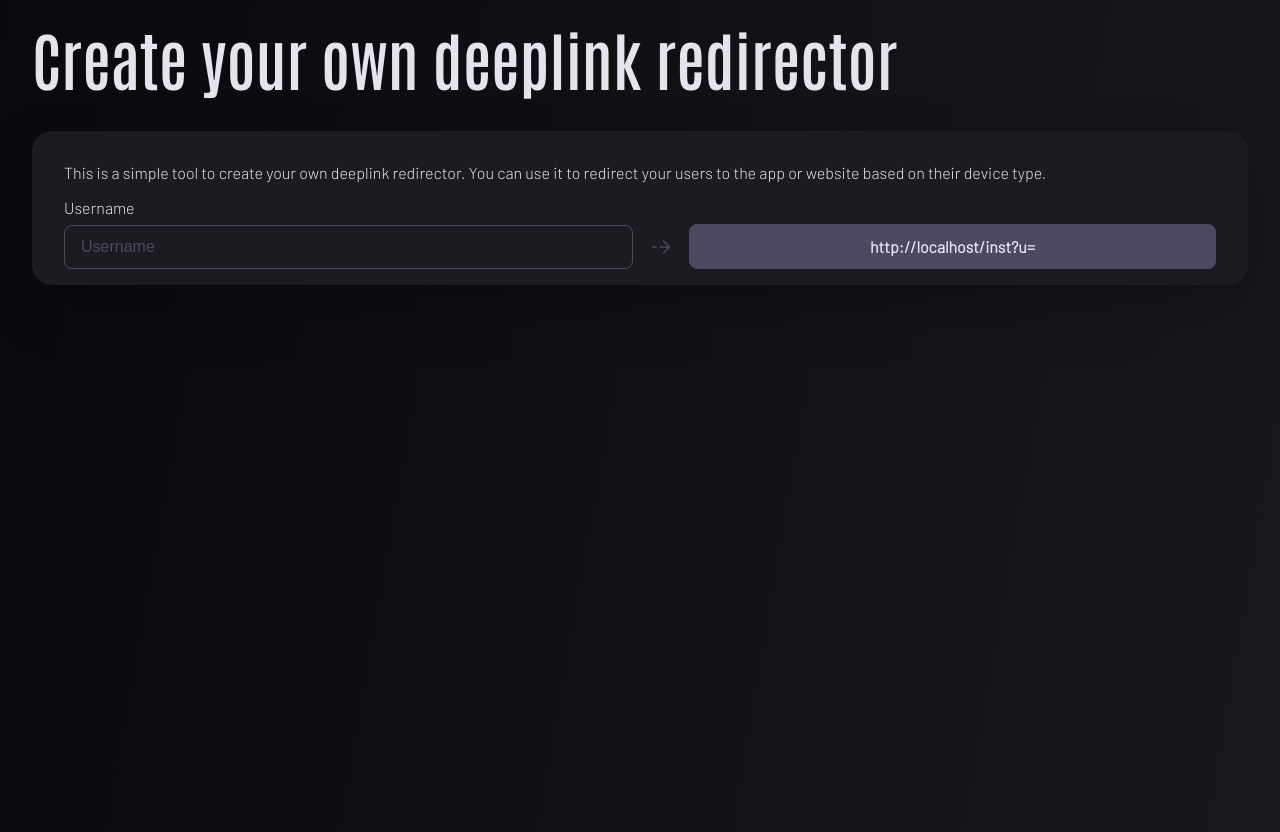
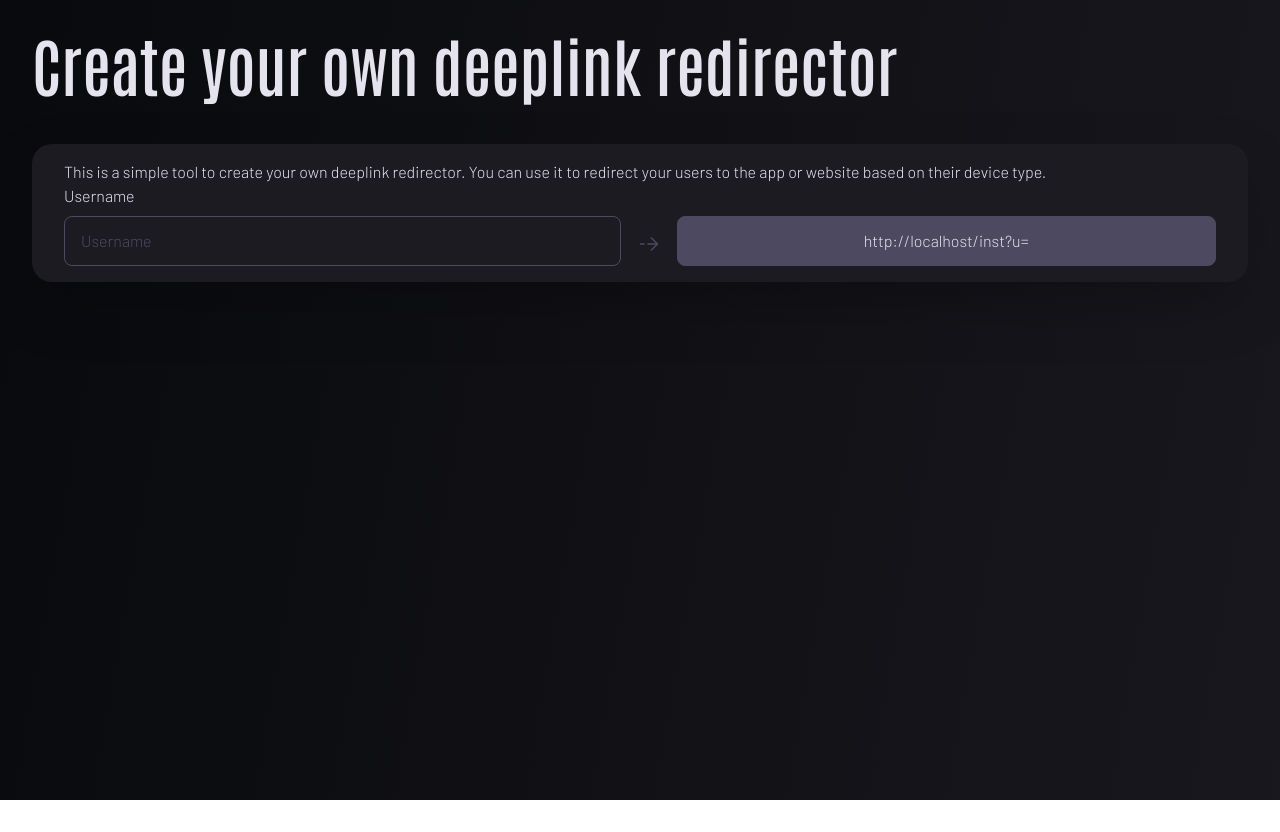
Before and after one commit to sargon17/deep_link, a Next.js app: page / in a window 1280 px wide. After the commit the page ends 800 px from the top, so only its background shows below. Built offline with nearby package versions, Linux system fonts and the light colour scheme.

Commit message:
trying shadcn

```diff
--- /dev/null
+++ b/components/ui/popover.tsx
@@ -0,0 +1,31 @@
+"use client"
+
+import * as React from "react"
+import * as PopoverPrimitive from "@radix-ui/react-popover"
+
+import { cn } from "@/lib/utils"
+
+const Popover = PopoverPrimitive.Root
+
+const PopoverTrigger = PopoverPrimitive.Trigger
+
+const PopoverContent = React.forwardRef<
+  React.ElementRef<typeof PopoverPrimitive.Content>,
+  React.ComponentPropsWithoutRef<typeof PopoverPrimitive.Content>
+>(({ className, align = "center", sideOffset = 4, ...props }, ref) => (
+  <PopoverPrimitive.Portal>
+    <PopoverPrimitive.Content
+      ref={ref}
+      align={align}
+      sideOffset={sideOffset}
+      className={cn(
+        "z-50 w-72 rounded-md border bg-popover p-4 text-popover-foreground shadow-md outline-none animate-in data-[side=bottom]:slide-in-from-top-2 data-[side=left]:slide-in-from-right-2 data-[side=right]:slide-in-from-left-2 data-[side=top]:slide-in-from-bottom-2",
+        className
+      )}
+      {...props}
+    />
+  </PopoverPrimitive.Portal>
+))
+PopoverContent.displayName = PopoverPrimitive.Content.displayName
+
+export { Popover, PopoverTrigger, PopoverContent }
--- a/next.config.js
+++ b/next.config.js
@@ -6,6 +6,11 @@ const nextConfig = {
   sassOptions: {
     includePaths: [path.join(__dirname, "styles")],
   },
+  tailwindcss: {
+    config: "./tailwind.config.js",
+    // cssPath: "./styles/tailwind.css",
+    exposeConfig: false,
+  },
 };
 
 module.exports = nextConfig;
--- /dev/null
+++ b/postcss.config.js
@@ -0,0 +1,6 @@
+module.exports = {
+  plugins: {
+    tailwindcss: {},
+    autoprefixer: {},
+  },
+}
--- a/src/app/globals.css
+++ b/src/app/globals.css
@@ -1,107 +1,81 @@
-:root {
-  --max-width: 1100px;
-  --border-radius: 12px;
-  --font-mono: ui-monospace, Menlo, Monaco, 'Cascadia Mono', 'Segoe UI Mono',
-    'Roboto Mono', 'Oxygen Mono', 'Ubuntu Monospace', 'Source Code Pro',
-    'Fira Mono', 'Droid Sans Mono', 'Courier New', monospace;
+@tailwind base;
+@tailwind components;
+@tailwind utilities;
 
-  --foreground-rgb: 0, 0, 0;
-  --background-start-rgb: 214, 219, 220;
-  --background-end-rgb: 255, 255, 255;
+@layer base {
+  :root {
+    --background: 0 0% 100%;
+    --foreground: 222.2 47.4% 11.2%;
 
-  --primary-glow: conic-gradient(
-    from 180deg at 50% 50%,
-    #16abff33 0deg,
-    #0885ff33 55deg,
-    #54d6ff33 120deg,
-    #0071ff33 160deg,
-    transparent 360deg
-  );
-  --secondary-glow: radial-gradient(
-    rgba(255, 255, 255, 1),
-    rgba(255, 255, 255, 0)
-  );
+    --muted: 210 40% 96.1%;
+    --muted-foreground: 215.4 16.3% 46.9%;
 
-  --tile-start-rgb: 239, 245, 249;
-  --tile-end-rgb: 228, 232, 233;
-  --tile-border: conic-gradient(
-    #00000080,
-    #00000040,
-    #00000030,
-    #00000020,
-    #00000010,
-    #00000010,
-    #00000080
-  );
+    --popover: 0 0% 100%;
+    --popover-foreground: 222.2 47.4% 11.2%;
 
-  --callout-rgb: 238, 240, 241;
-  --callout-border-rgb: 172, 175, 176;
-  --card-rgb: 180, 185, 188;
-  --card-border-rgb: 131, 134, 135;
-}
+    --card: 0 0% 100%;
+    --card-foreground: 222.2 47.4% 11.2%;
 
-@media (prefers-color-scheme: dark) {
-  :root {
-    --foreground-rgb: 255, 255, 255;
-    --background-start-rgb: 0, 0, 0;
-    --background-end-rgb: 0, 0, 0;
+    --border: 214.3 31.8% 91.4%;
+    --input: 214.3 31.8% 91.4%;
 
-    --primary-glow: radial-gradient(rgba(1, 65, 255, 0.4), rgba(1, 65, 255, 0));
-    --secondary-glow: linear-gradient(
-      to bottom right,
-      rgba(1, 65, 255, 0),
-      rgba(1, 65, 255, 0),
-      rgba(1, 65, 255, 0.3)
-    );
+    --primary: 222.2 47.4% 11.2%;
+    --primary-foreground: 210 40% 98%;
 
-    --tile-start-rgb: 2, 13, 46;
-    --tile-end-rgb: 2, 5, 19;
-    --tile-border: conic-gradient(
-      #ffffff80,
-      #ffffff40,
-      #ffffff30,
-      #ffffff20,
-      #ffffff10,
-      #ffffff10,
-      #ffffff80
-    );
+    --secondary: 210 40% 96.1%;
+    --secondary-foreground: 222.2 47.4% 11.2%;
 
-    --callout-rgb: 20, 20, 20;
-    --callout-border-rgb: 108, 108, 108;
-    --card-rgb: 100, 100, 100;
-    --card-border-rgb: 200, 200, 200;
+    --accent: 210 40% 96.1%;
+    --accent-foreground: 222.2 47.4% 11.2%;
+
+    --destructive: 0 100% 50%;
+    --destructive-foreground: 210 40% 98%;
+
+    --ring: 215 20.2% 65.1%;
+
+    --radius: 0.5rem;
+  }
+
+  .dark {
+    --background: 224 71% 4%;
+    --foreground: 213 31% 91%;
+
+    --muted: 223 47% 11%;
+    --muted-foreground: 215.4 16.3% 56.9%;
+
+    --popover: 224 71% 4%;
+    --popover-foreground: 215 20.2% 65.1%;
+
+    --card: 224 71% 4%;
+    --card-foreground: 213 31% 91%;
+
+    --border: 216 34% 17%;
+    --input: 216 34% 17%;
+
+    --primary: 210 40% 98%;
+    --primary-foreground: 222.2 47.4% 1.2%;
+
+    --secondary: 222.2 47.4% 11.2%;
+    --secondary-foreground: 210 40% 98%;
+
+    --accent: 216 34% 17%;
+    --accent-foreground: 210 40% 98%;
+
+    --destructive: 0 63% 31%;
+    --destructive-foreground: 210 40% 98%;
+
+    --ring: 216 34% 17%;
+
+    --radius: 0.5rem;
   }
 }
 
-* {
-  box-sizing: border-box;
-  padding: 0;
-  margin: 0;
-}
-
-html,
-body {
-  max-width: 100vw;
-  overflow-x: hidden;
-}
-
-body {
-  color: rgb(var(--foreground-rgb));
-  background: linear-gradient(
-      to bottom,
-      transparent,
-      rgb(var(--background-end-rgb))
-    )
-    rgb(var(--background-start-rgb));
-}
-
-a {
-  color: inherit;
-  text-decoration: none;
-}
-
-@media (prefers-color-scheme: dark) {
-  html {
-    color-scheme: dark;
+@layer base {
+  * {
+    @apply border-border;
+  }
+  body {
+    @apply bg-background text-foreground;
+    font-feature-settings: "rlig" 1, "calt" 1;
   }
 }
--- a/src/app/layout.tsx
+++ b/src/app/layout.tsx
@@ -1,3 +1,4 @@
+import "./globals.css";
 import "./styles/style.scss";
 
 export const metadata = {
--- a/src/app/page.tsx
+++ b/src/app/page.tsx
@@ -1,16 +1,21 @@
 "use client";
+
 import { useState } from "react";
 
-export default function Home() {
-  const [value, setValue] = useState("");
+const getCurrentPath = () => {
+  if (typeof window !== "undefined") {
+    return window.location.href;
+  } else {
+    return "";
+  }
+};
 
-  // current path
+const getLink = (username: string) => {
+  return getCurrentPath() + "inst?u=" + username;
+};
 
-  let path = "";
-  if (typeof window !== "undefined") {
-    path = window.location.href;
-  }
-  console.log(path);
+export default function Home({ headersInstance }: any) {
+  const [username, setUsername] = useState("");
 
   return (
     <div className="home">
@@ -28,7 +33,7 @@ export default function Home() {
               id="username"
               placeholder="Username"
               onChange={(e) => {
-                setValue(e.target.value);
+                setUsername(e.target.value);
               }}
             />
           </div>
@@ -69,10 +74,10 @@ export default function Home() {
           <div
             className="result"
             onClick={() => {
-              navigator.clipboard.writeText(path + "inst?u=" + value);
+              navigator.clipboard.writeText(getLink(username));
             }}
           >
-            <p>{path + "inst?u=" + value}</p>
+            {getLink(username)}
           </div>
         </div>
       </div>
--- /dev/null
+++ b/src/lib/utils.ts
@@ -0,0 +1,6 @@
+import { ClassValue, clsx } from "clsx"
+import { twMerge } from "tailwind-merge"
+
+export function cn(...inputs: ClassValue[]) {
+  return twMerge(clsx(inputs))
+}
--- /dev/null
+++ b/tailwind.config.js
@@ -0,0 +1,75 @@
+/** @type {import('tailwindcss').Config} */
+module.exports = {
+  darkMode: ["class"],
+  content: [
+    './pages/**/*.{ts,tsx}',
+    './components/**/*.{ts,tsx}',
+    './app/**/*.{ts,tsx}',
+	],
+  theme: {
+    container: {
+      center: true,
+      padding: "2rem",
+      screens: {
+        "2xl": "1400px",
+      },
+    },
+    extend: {
+      colors: {
+        border: "hsl(var(--border))",
+        input: "hsl(var(--input))",
+        ring: "hsl(var(--ring))",
+        background: "hsl(var(--background))",
+        foreground: "hsl(var(--foreground))",
+        primary: {
+          DEFAULT: "hsl(var(--primary))",
+          foreground: "hsl(var(--primary-foreground))",
+        },
+        secondary: {
+          DEFAULT: "hsl(var(--secondary))",
+          foreground: "hsl(var(--secondary-foreground))",
+        },
+        destructive: {
+          DEFAULT: "hsl(var(--destructive))",
+          foreground: "hsl(var(--destructive-foreground))",
+        },
+        muted: {
+          DEFAULT: "hsl(var(--muted))",
+          foreground: "hsl(var(--muted-foreground))",
+        },
+        accent: {
+          DEFAULT: "hsl(var(--accent))",
+          foreground: "hsl(var(--accent-foreground))",
+        },
+        popover: {
+          DEFAULT: "hsl(var(--popover))",
+          foreground: "hsl(var(--popover-foreground))",
+        },
+        card: {
+          DEFAULT: "hsl(var(--card))",
+          foreground: "hsl(var(--card-foreground))",
+        },
+      },
+      borderRadius: {
+        lg: "var(--radius)",
+        md: "calc(var(--radius) - 2px)",
+        sm: "calc(var(--radius) - 4px)",
+      },
+      keyframes: {
+        "accordion-down": {
+          from: { height: 0 },
+          to: { height: "var(--radix-accordion-content-height)" },
+        },
+        "accordion-up": {
+          from: { height: "var(--radix-accordion-content-height)" },
+          to: { height: 0 },
+        },
+      },
+      animation: {
+        "accordion-down": "accordion-down 0.2s ease-out",
+        "accordion-up": "accordion-up 0.2s ease-out",
+      },
+    },
+  },
+  plugins: [require("tailwindcss-animate")],
+}
```
Also changed, not shown: components/ui/command.tsx (added, +155 -0 lines), package.json (+11 -1 lines), 1 other file (tests, documents, lock files or other folders).
